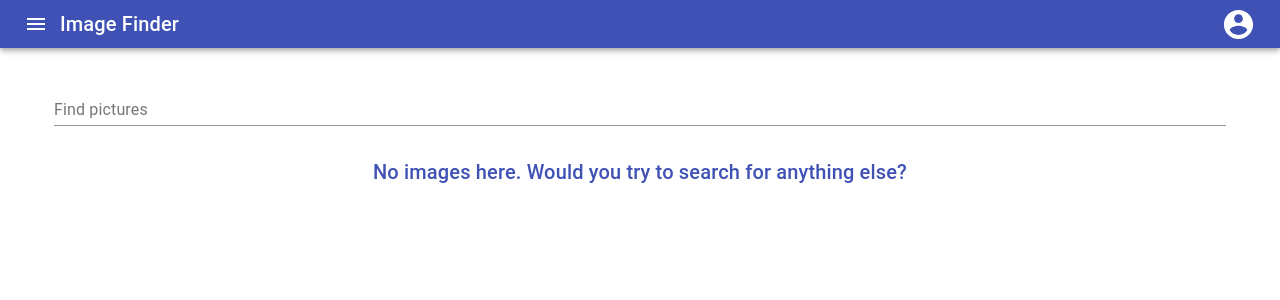
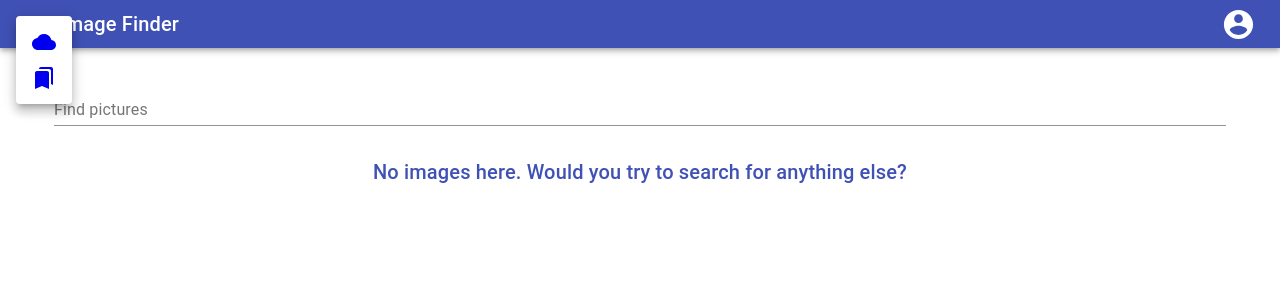
Before and after one commit to PavelMalta/Photo-Finder, a React (Create React App) app: page / in a window 1280 px wide. Both pictures are taken after a click on the button "menu". Shown: the top 300 px of the page. Built offline with nearby package versions, Linux system fonts and the light colour scheme.

Commit message:
added logic to go to bookmarks page

```diff
--- a/src/ui/components/content/Content.tsx
+++ b/src/ui/components/content/Content.tsx
@@ -1,5 +1,6 @@
 import React from 'react';
 import {Route, Switch} from 'react-router-dom';
+import { routes } from '../../router/routes';
 import { BookmarksPage } from '../bookmarksPage/BookmarksPage';
 import { PhotoFinderPage } from '../photoFinderPage/PhotoFinderPage';
 
@@ -7,8 +8,8 @@ export const Content = () => {
     return (
         <>
             <Switch>
-                <Route exact path={'/'} render={() => <PhotoFinderPage/>}/>
-                <Route exact path={'/bookmarks'} render={() => <BookmarksPage/>}/>
+                <Route exact path={routes.photoFinder} render={() => <PhotoFinderPage/>}/>
+                <Route exact path={routes.bookmarks} render={() => <BookmarksPage/>}/>
             </Switch>
         </>
     )
--- a/src/ui/components/header/Header.tsx
+++ b/src/ui/components/header/Header.tsx
@@ -1,19 +1,48 @@
 import React from 'react';
-import {AppBar, Toolbar, Typography, IconButton, LinearProgress} from "@material-ui/core";
+import {
+    AppBar,
+    Toolbar,
+    Typography,
+    IconButton,
+    LinearProgress,
+    Divider,
+    List,
+    Link,
+    ListItem,
+    ListItemIcon,
+    ListItemText,
+    Drawer,
+    Menu,
+    MenuItem
+} from "@material-ui/core";
 import MenuIcon from '@material-ui/icons/Menu';
 import {AccountCircle} from "@material-ui/icons";
 import {useSelector} from 'react-redux';
 import {AppRootStateType} from '../../../bll/store';
+import CloudIcon from "@material-ui/icons/Cloud";
+import BookmarksIcon from "@material-ui/icons/Bookmarks";
+import {useState} from 'react';
+import {NavLink} from 'react-router-dom';
+import {routes} from '../../router/routes';
 
 export const Header = () => {
     //HOOK
     const isSearching = useSelector<AppRootStateType, boolean>(state => state.image.isSearching)
+    const [anchorEl, setAnchorEl] = useState<null | HTMLElement>(null);
+
+    const handleClick = (event: React.MouseEvent<HTMLButtonElement>) => {
+        setAnchorEl(event.currentTarget);
+    };
+
+    const handleClose = () => {
+        setAnchorEl(null);
+    };
 
     return (
         <>
             <AppBar position="static">
                 <Toolbar variant="dense">
-                    <IconButton edge="start" color="inherit" aria-label="menu">
+                    <IconButton edge="start" color="inherit" aria-label="menu" onClick={handleClick}>
                         <MenuIcon/>
                     </IconButton>
                     <Typography variant="h6" color="inherit">
@@ -23,6 +52,21 @@ export const Header = () => {
                 </Toolbar>
             </AppBar>
             {isSearching && <LinearProgress color={"secondary"}/>}
+
+            <Menu
+                id="simple-menu"
+                anchorEl={anchorEl}
+                keepMounted
+                open={Boolean(anchorEl)}
+                onClose={handleClose}
+            >
+                <NavLink to={routes.photoFinder}>
+                    <MenuItem onClick={handleClose}><CloudIcon/></MenuItem>
+                </NavLink>
+                <NavLink to={routes.bookmarks}>
+                    <MenuItem onClick={handleClose}><BookmarksIcon/></MenuItem>
+                </NavLink>
+            </Menu>
         </>
     )
 }
--- /dev/null
+++ b/src/ui/router/routes.ts
@@ -0,0 +1,5 @@
+
+export const routes = {
+    photoFinder: "/",
+    bookmarks: "/bookmarks"
+}
```
